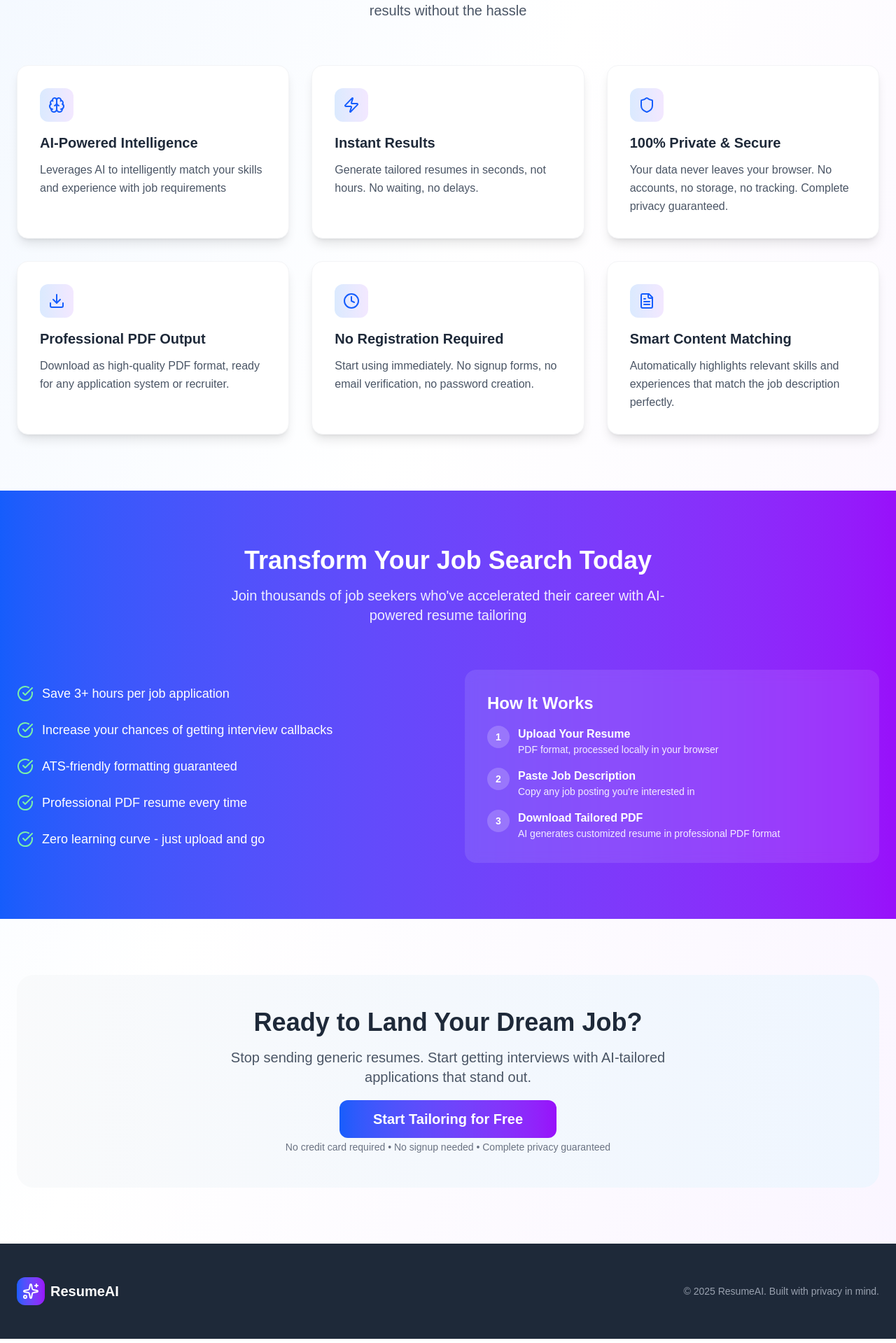
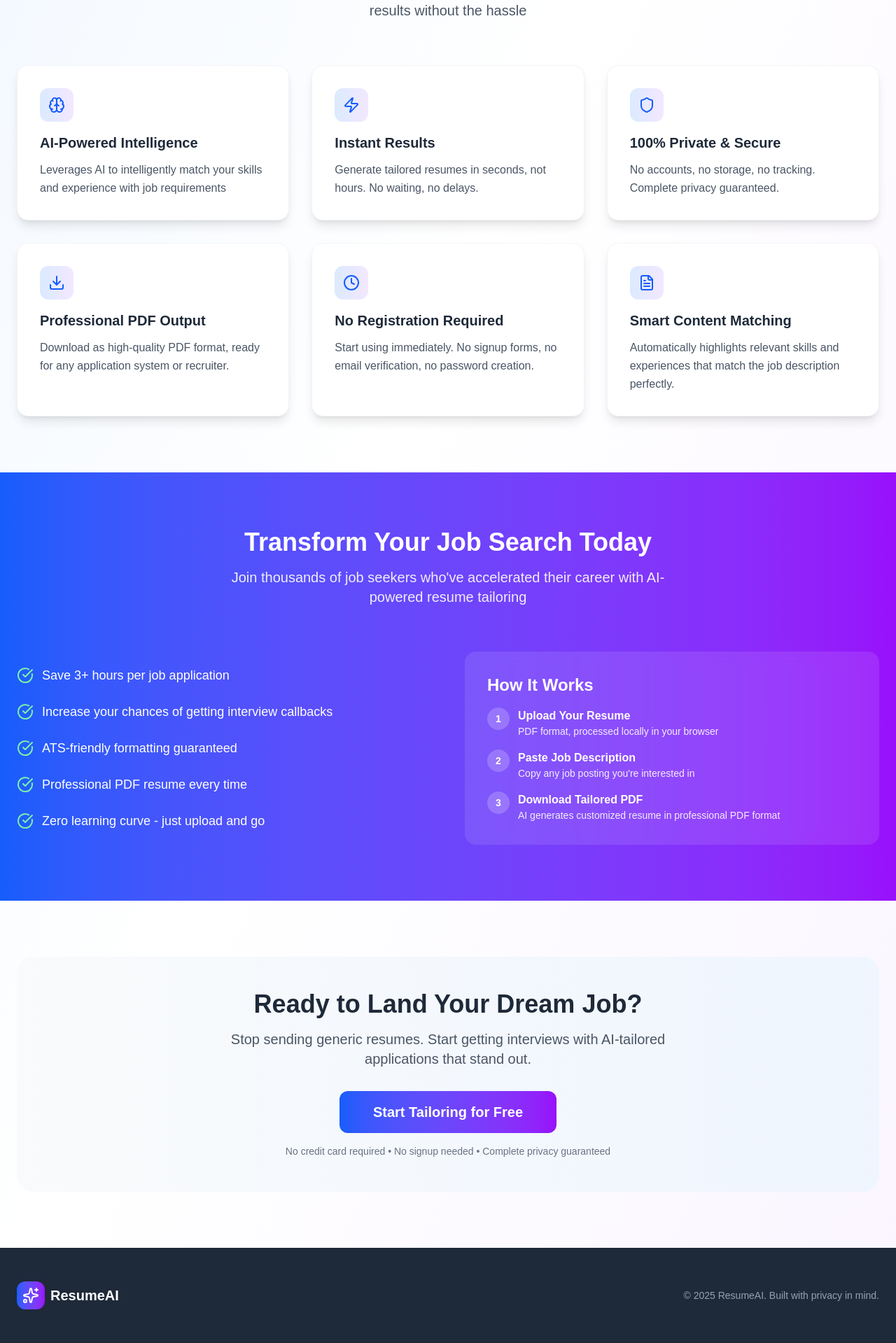
Before and after one commit to ujjwal16295/resume-maker-frontend, a Next.js app: page / in a window 1280 px wide. Shown: the part 997-2916 px from the top of the page at 70% size. Built offline with nearby package versions, Linux system fonts and the light colour scheme.

Commit message:
changed ui for mobile

```diff
--- a/src/app/generateresume/page.jsx
+++ b/src/app/generateresume/page.jsx
@@ -11,7 +11,7 @@ export default function ResumeUploadPage() {
   const [isComplete, setIsComplete] = useState(false);
   const [error, setError] = useState('');
 
-  const API_BASE_URL = 'https://resume-maker-backend-final.onrender.com';
+  const API_BASE_URL = 'http://localhost:3001';
 
   const handleFileUpload = (file) => {
     if (file && (file.type === 'application/pdf')) {
@@ -84,7 +84,7 @@ export default function ResumeUploadPage() {
       const url = window.URL.createObjectURL(blob);
       const a = document.createElement('a');
       a.href = url;
-      a.download = 'optimized-resume.pdf'; // Changed to .pdf
+      a.download = 'Resume-by-resumeAi.pdf'; // Changed to .pdf
       document.body.appendChild(a);
       a.click();
       window.URL.revokeObjectURL(url);
--- a/src/app/page.js
+++ b/src/app/page.js
@@ -18,7 +18,7 @@ export default function Homepage() {
     {
       icon: <Shield className="w-6 h-6" />,
       title: "100% Private & Secure",
-      description: "Your data never leaves your browser. No accounts, no storage, no tracking. Complete privacy guaranteed."
+      description: "No accounts, no storage, no tracking. Complete privacy guaranteed."
     },
     {
       icon: <Download className="w-6 h-6" />,
@@ -55,7 +55,7 @@ export default function Homepage() {
     <div className="min-h-screen bg-gradient-to-br from-blue-50 via-white to-purple-50">
       {/* Header */}
       <header className="container mx-auto px-6 py-8">
-        <nav className="flex justify-between items-center">
+  <nav className="flex justify-between md:justify-between justify-center items-center">
     <div className="flex items-center space-x-2">
       <div className="bg-gradient-to-r from-blue-600 to-purple-600 p-2 rounded-xl">
         <Sparkles className="w-6 h-6 text-white" />
@@ -64,7 +64,10 @@ export default function Homepage() {
         ResumeAI
       </span>
     </div>
-          <Link className="bg-gradient-to-r from-blue-600 to-purple-600 text-white px-6 py-3 rounded-xl hover:shadow-lg transition-all duration-300 transform hover:scale-105" href="/generateresume">
+    <Link
+      className="hidden md:block bg-gradient-to-r from-blue-600 to-purple-600 text-white px-6 py-3 rounded-xl hover:shadow-lg transition-all duration-300 transform hover:scale-105"
+      href="/generateresume"
+    >
       Get Started Free
     </Link>
   </nav>
@@ -195,7 +198,10 @@ export default function Homepage() {
     <p className="text-xl text-gray-600 mb-8 max-w-2xl mx-auto">
       Stop sending generic resumes. Start getting interviews with AI-tailored applications that stand out.
     </p>
-          <Link className="bg-gradient-to-r from-blue-600 to-purple-600 text-white px-12 py-4 rounded-xl text-xl font-semibold hover:shadow-xl transition-all duration-300 transform hover:scale-105" href="/generateresume">
+    <Link
+      className="bg-gradient-to-r from-blue-600 to-purple-600 text-white px-8 sm:px-12 py-4 rounded-xl text-lg sm:text-xl font-semibold hover:shadow-xl transition-all duration-300 transform hover:scale-105 inline-block w-full sm:w-auto max-w-xs sm:max-w-none"
+      href="/generateresume"
+    >
       Start Tailoring for Free
     </Link>
     <p className="text-sm text-gray-500 mt-4">
@@ -207,14 +213,14 @@ export default function Homepage() {
       {/* Footer */}
       <footer className="bg-gray-800 text-white py-12">
   <div className="container mx-auto px-6">
-          <div className="flex justify-between items-center">
+    <div className="flex flex-col md:flex-row justify-between items-center space-y-4 md:space-y-0">
       <div className="flex items-center space-x-2">
         <div className="bg-gradient-to-r from-blue-600 to-purple-600 p-2 rounded-xl">
           <Sparkles className="w-6 h-6 text-white" />
         </div>
         <span className="text-xl font-bold">ResumeAI</span>
       </div>
-            <div className="text-sm text-gray-400">
+      <div className="text-sm text-gray-400 text-center md:text-left">
         © 2025 ResumeAI. Built with privacy in mind.
       </div>
     </div>
```
Lines whose indentation alone changed are shown as unchanged.
